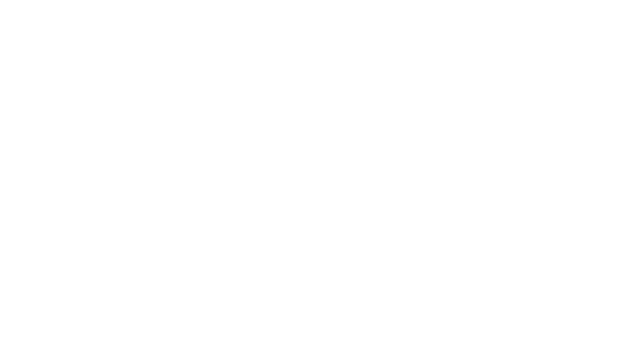
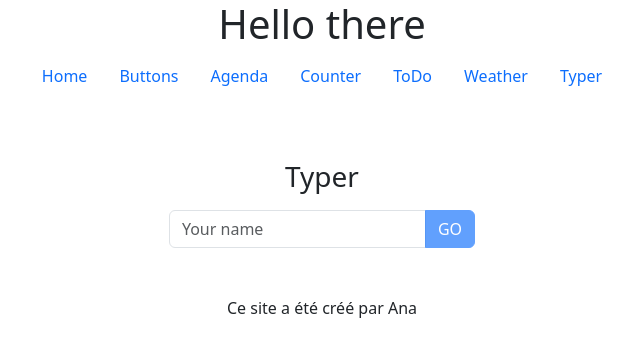
Before and after one commit to anastasiiaal/m1_ts-pwa_1-sandbox, a React (Vite) app: page /typer in a window 1280 px wide. Before the commit this address had no page. Shown: the top 356 px of the page, without its empty margins (318-958 px from the left). Built offline with nearby package versions, Linux system fonts and the light colour scheme.

Commit message:
add typer app

```diff
--- a/src/App.tsx
+++ b/src/App.tsx
@@ -27,6 +27,9 @@
         <li className="nav-item">
           <Link to="/weather" className="nav-link">Weather</Link>
         </li>
+        <li className="nav-item">
+          <Link to="/typer" className="nav-link">Typer</Link>
+        </li>
       </ul>
       <section>
         <Outlet />
--- a/src/main.tsx
+++ b/src/main.tsx
@@ -12,6 +12,7 @@
 import ButtonsTest from './screens/ButtonsTest.tsx';
 import ToDo from './screens/ToDo.tsx';
 import Weather from './screens/Weather.tsx';
+import Typer from './screens/Typer.tsx';
 
 createRoot(document.getElementById('root')!).render(
   <StrictMode>
@@ -23,6 +24,7 @@
           <Route path="/buttons" element={<ButtonsTest />}/>
           <Route path="/todo" element={<ToDo />}/>
           <Route path="/weather" element={<Weather />}/>
+          <Route path="/typer" element={<Typer />}/>
         </Route>
       </Routes>
     </BrowserRouter>
--- /dev/null
+++ b/src/screens/Typer.tsx
@@ -0,0 +1,127 @@
+import { useState, useEffect } from "react";
+
+interface Record {
+    name: string
+    time: number
+}
+
+export default function Typer() {
+    const [isStarted, setIsStarted] = useState(false);
+    const [timer, setTimer] = useState(0);
+    const [name, setName] = useState("");
+    const [textAreaValue, setTextAreaValue] = useState("");
+    const [isCompleted, setIsCompleted] = useState(false);
+    const targetText = "Lorem ipsum dolor sit amet consectetur";
+
+    useEffect(() => {
+        let interval: number;
+        if (isStarted && !isCompleted) {
+            interval = setInterval(() => {
+                setTimer((prevTimer) => parseFloat((prevTimer + 0.01).toFixed(2)));
+            }, 10);
+        }
+        return () => clearInterval(interval);
+    }, [isStarted, isCompleted]);
+
+    const handleStart = () => {
+        setIsStarted(true);
+        setTimer(0);
+        setIsCompleted(false);
+        setTextAreaValue("");
+    };
+
+    const handleTextChange = (value: string) => {
+        setTextAreaValue(value);
+        if (value === targetText) {
+            setIsCompleted(true);
+            setIsStarted(false);
+
+            // Retrieve prev records from local storage (if exist)
+            const existingRecords = JSON.parse(localStorage.getItem("typingRecords") || "[]");
+
+            const newRecord = {
+                name,
+                time: timer,
+            };
+
+            const updatedRecords = [...existingRecords, newRecord];
+
+            localStorage.setItem("typingRecords", JSON.stringify(updatedRecords));
+        }
+    };
+
+    const getRanking = () => {
+        const records = JSON.parse(localStorage.getItem("typingRecords") || "[]");
+        return records.sort((a: Record, b: Record) => a.time - b.time);
+    };
+
+
+
+    return (
+        <div className="container mt-5">
+            {!isStarted && !isCompleted ? (
+                <>
+                    <h3 className="mb-3 text-center">Typer</h3>
+                    <form className="input-group" onSubmit={handleStart}>
+                        <input
+                            type="text"
+                            className="form-control"
+                            placeholder="Your name"
+                            value={name}
+                            onChange={(e) => setName(e.target.value)}
+                        />
+                        <button
+                            className="btn btn-primary"
+                            type="submit"
+                            disabled={!name.trim()}
+                        >
+                            GO
+                        </button>
+                    </form>
+                </>
+            ) : (
+                <>
+                    <h3>Typing Test</h3>
+                    <p className="fw-bold">Timer: {timer}s</p>
+                    <p className="mb-3">{targetText}</p>
+                    <textarea
+                        className="form-control mb-3"
+                        rows={4}
+                        placeholder="Type the text above here..."
+                        value={textAreaValue}
+                        onChange={(e) => handleTextChange(e.target.value)}
+                        disabled={isCompleted}
+                    />
+                    {isCompleted && (
+                        <div className="text-center">
+                            <div className="alert alert-success">
+                                Well done, {name}! Your time: {timer}s.
+                            </div>
+                            <h5>Leaderboard:</h5>
+                            <ul className="list-group mb-3">
+                                {getRanking().map((record: Record, index: number) => (
+                                    <li key={index} className="list-group-item d-flex justify-content-between">
+                                        <span>{record.name}</span>
+                                        <span>{record.time}s</span>
+                                    </li>
+                                ))}
+                            </ul>
+                            <button
+                                className="btn btn-secondary mt-3"
+                                onClick={() => {
+                                    setIsCompleted(false);
+                                    setIsStarted(false);
+                                    setTextAreaValue("");
+                                    setTimer(0);
+                                }}
+                            >
+                                Back to start
+                            </button>
+                        </div>
+                    )}
+
+                </>
+            )}
+        </div>
+    );
+}
```
